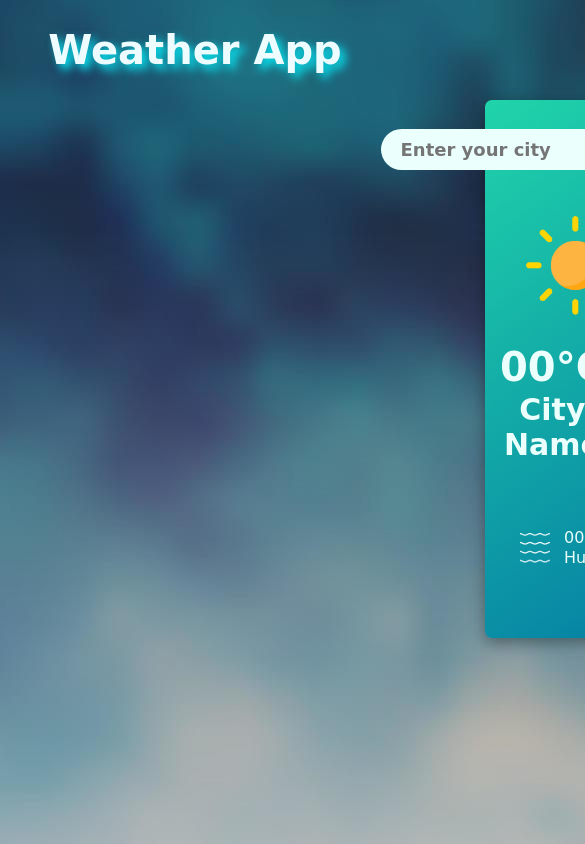
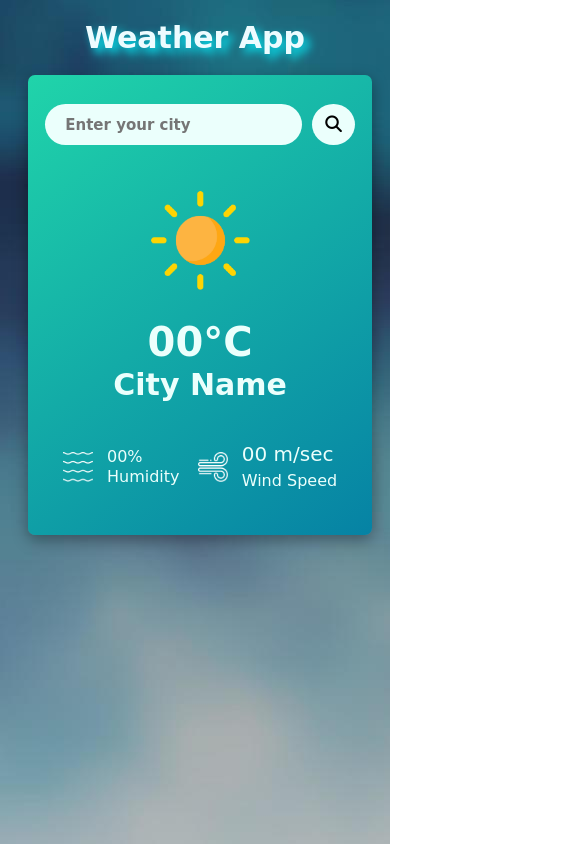
Before and after one commit to ujjwalanand678/javascript-weather-app, a plain HTML site: page index.html in a window 390 px wide. Shown: the top 844 px of the page, 585 px wide, since content can reach past the window. Drawn offline with Linux system fonts and the light colour scheme.

Commit message:
mobile style

```diff
--- a/styles.css
+++ b/styles.css
@@ -23,7 +23,7 @@ body {
   border-radius: 7px;
   background: linear-gradient(145deg, rgb(32, 212, 170), rgb(6, 130, 164));
 }
-.weather-form{
+.weather-form {
   display: flex;
   justify-content: center;
 }
@@ -86,13 +86,26 @@ body {
 
   margin-top: 15px;
 }
-.col img{
+.col img {
   width: 30px;
   height: 30px;
 }
-.col-1{
+.col-1 {
   display: flex;
   margin-left: 14px;
   flex-direction: column;
   align-items: flex-start;
 }
+@media (max-width: 768px) {
+  .heading {
+    font-size: 30px;
+  }
+  .container {
+    width: 84%;
+    position: relative;
+    left: 20px;
+  }
+  .city-name {
+    font-size: 15px;
+}
+}
```
Lines whose indentation alone changed are shown as unchanged.
